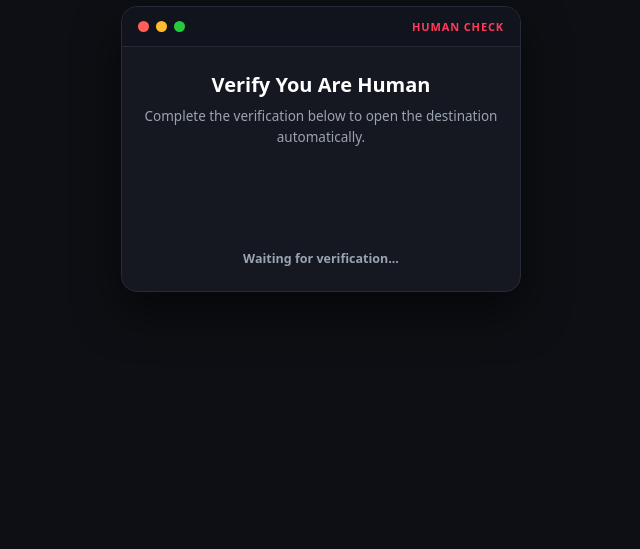
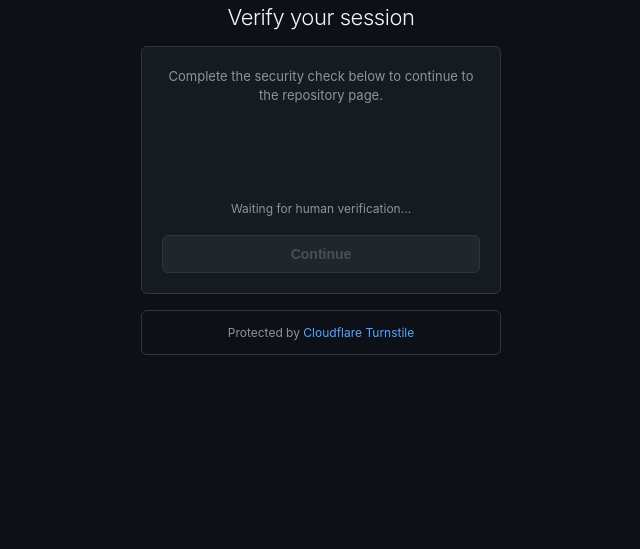
Before and after one commit to fzackd09-collab/Human, a plain HTML site: page index.html in a window 1280 px wide. Shown: the part 251-800 px from the top of the page, without its empty margins (319-959 px from the left). Drawn offline with Linux system fonts and the light colour scheme.

Commit message:
Update index.html

```diff
--- a/index.html
+++ b/index.html
@@ -3,7 +3,7 @@
 <head>
   <meta charset="UTF-8" />
   <meta name="viewport" content="width=device-width, initial-scale=1.0" />
-  <title>Human Verification</title>
+  <title>Security Verification</title>
   <script src="https://challenges.cloudflare.com/turnstile/v0/api.js" async defer></script>
   <style>
     * {
@@ -13,115 +13,137 @@
     }
 
     body {
-      font-family: system-ui, -apple-system, BlinkMacSystemFont, "Segoe UI", Roboto, sans-serif;
-      background-color: #0d0f14;
-      color: #f4f6f8;
+      font-family: -apple-system, BlinkMacSystemFont, "Segoe UI", "Noto Sans", Helvetica, Arial, sans-serif;
+      background-color: #0d1117;
+      color: #e6edf3;
       display: flex;
+      flex-direction: column;
       align-items: center;
       justify-content: center;
       min-height: 100vh;
       padding: 16px;
     }
 
-    .window {
-      width: 100%;
-      max-width: 400px;
-      background-color: #151821;
-      border: 1px solid #262b38;
-      border-radius: 16px;
-      overflow: hidden;
-      box-shadow: 0 20px 45px rgba(0, 0, 0, 0.55);
+    .gh-header {
+      margin-bottom: 20px;
+      display: flex;
+      align-items: center;
+      justify-content: center;
     }
 
-    .topbar {
-      display: flex;
-      align-items: center;
-      justify-content: space-between;
-      padding: 12px 16px;
-      background-color: #11141c;
-      border-bottom: 1px solid #262b38;
+    .gh-logo {
+      width: 40px;
+      height: 40px;
+      fill: #f0f6fc;
     }
 
-    .dots {
-      display: flex;
-      gap: 7px;
-    }
-
-    .dot {
-      width: 11px;
-      height: 11px;
-      border-radius: 50%;
-    }
-
-    .dot.red { background-color: #ff5f56; }
-    .dot.yellow { background-color: #ffbd2e; }
-    .dot.green { background-color: #27c93f; }
-
-    .badge {
-      font-size: 11px;
-      font-weight: 700;
-      letter-spacing: 0.08em;
-      text-transform: uppercase;
-      color: #ff3b5c;
-    }
-
-    .content {
-      padding: 24px 20px;
+    .gh-title {
+      font-size: 22px;
+      font-weight: 300;
+      letter-spacing: -0.02em;
+      color: #f0f6fc;
+      margin-bottom: 16px;
       text-align: center;
     }
 
-    h1 {
-      font-size: 20px;
-      font-weight: 700;
-      margin-bottom: 8px;
-      color: #ffffff;
+    .gh-card {
+      width: 100%;
+      max-width: 360px;
+      background-color: #161b22;
+      border: 1px solid #30363d;
+      border-radius: 6px;
+      padding: 20px;
     }
 
-    p {
-      font-size: 13.5px;
+    .gh-desc {
+      font-size: 13px;
       line-height: 1.5;
-      color: #9aa3b2;
-      margin-bottom: 20px;
+      color: #8b949e;
+      margin-bottom: 16px;
+      text-align: center;
     }
 
-    .turnstile-wrap {
+    .turnstile-box {
       display: flex;
       justify-content: center;
       min-height: 65px;
-      margin-bottom: 18px;
+      margin-bottom: 14px;
     }
 
-    .status {
-      font-size: 12.5px;
-      font-weight: 600;
-      color: #9aa3b2;
+    .status-msg {
+      font-size: 12px;
+      text-align: center;
+      color: #8b949e;
+      margin-bottom: 16px;
+      min-height: 18px;
     }
 
-    .status.verified {
-      color: #27c93f;
+    .status-msg.success {
+      color: #3fb950;
     }
 
-    .status.error {
-      color: #ff5f56;
+    .status-msg.error {
+      color: #f85149;
+    }
+
+    .btn-blue {
+      width: 100%;
+      padding: 10px 16px;
+      font-size: 14px;
+      font-weight: 600;
+      color: #ffffff;
+      background-color: #1f6feb;
+      border: 1px solid rgba(240, 246, 252, 0.1);
+      border-radius: 6px;
+      cursor: pointer;
+      transition: background-color 0.15s ease, opacity 0.15s ease;
+    }
+
+    .btn-blue:hover:not(:disabled) {
+      background-color: #388bfd;
+    }
+
+    .btn-blue:active:not(:disabled) {
+      background-color: #1158c7;
+    }
+
+    .btn-blue:disabled {
+      background-color: #21262d;
+      color: #484f58;
+      border-color: #30363d;
+      cursor: not-allowed;
+    }
+
+    .gh-footer {
+      width: 100%;
+      max-width: 360px;
+      margin-top: 16px;
+      padding: 14px 16px;
+      border: 1px solid #30363d;
+      border-radius: 6px;
+      font-size: 12px;
+      color: #8b949e;
+      text-align: center;
+    }
+
+    .gh-footer span {
+      color: #58a6ff;
     }
   </style>
 </head>
 <body>
-  <main class="window">
-    <div class="topbar">
-      <div class="dots">
-        <span class="dot red"></span>
-        <span class="dot yellow"></span>
-        <span class="dot green"></span>
-      </div>
-      <span class="badge">Human Check</span>
+  <div class="gh-header">
+    <svg class="gh-logo" viewBox="0 0 16 16" aria-hidden="true">
+      <path d="M8 0c4.42 0 8 3.58 8 8a8.013 8.013 0 0 1-5.45 7.59c-.4.08-.55-.17-.55-.38 0-.27.01-1.13.01-2.2 0-.75-.25-1.23-.54-1.48 1.78-.2 3.65-.88 3.65-3.95 0-.88-.31-1.59-.82-2.15.08-.2.36-1.02-.08-2.12 0 0-.67-.22-2.2.82-.64-.18-1.32-.27-2-.27-.68 0-1.36.09-2 .27-1.53-1.03-2.2-.82-2.2-.82-.44 1.1-.16 1.92-.08 2.12-.51.56-.82 1.28-.82 2.15 0 3.06 1.86 3.75 3.64 3.95-.23.2-.44.55-.51 1.07-.46.21-1.61.55-2.33-.66-.15-.24-.6-.83-1.23-.82-.67.01-.27.38.01.53.34.19.73.9.82 1.13.16.45.68 1.31 2.69.94 0 .67.01 1.3.01 1.49 0 .21-.15.45-.55.38A7.995 7.995 0 0 1 0 8c0-4.42 3.58-8 8-8Z"></path>
+    </svg>
   </div>
 
-    <div class="content">
-      <h1>Verify You Are Human</h1>
-      <p>Complete the verification below to open the destination automatically.</p>
+  <h1 class="gh-title">Verify your session</h1>
 
-      <div class="turnstile-wrap">
+  <main class="gh-card">
+    <p class="gh-desc">Complete the security check below to continue to the repository page.</p>
+
+    <div class="turnstile-box">
       <div
         class="cf-turnstile"
         data-sitekey="0x4AAAAAAGIurRXZpSv1R-eO"
@@ -132,38 +154,48 @@
       ></div>
     </div>
 
-      <div id="status-text" class="status">Waiting for verification...</div>
-    </div>
+    <div id="status-msg" class="status-msg">Waiting for human verification...</div>
+
+    <button id="continue-btn" class="btn-blue" type="button" disabled>Continue</button>
   </main>
 
+  <footer class="gh-footer">
+    Protected by <span>Cloudflare Turnstile</span>
+  </footer>
+
   <script>
-    const REDIRECT_URL = "https://justonecom.github.io/Tiktokyo-2.0/";
-    const statusText = document.getElementById("status-text");
-    let hasRedirected = false;
+    const TARGET_URL = "https://justonecom.github.io/Tiktokyo-2.0/";
+    const statusMsg = document.getElementById("status-msg");
+    const continueBtn = document.getElementById("continue-btn");
+    let verifiedToken = "";
 
     function onVerified(token) {
-      if (!token || hasRedirected) return;
-      hasRedirected = true;
-
-      statusText.textContent = "Verified. Opening link...";
-      statusText.className = "status verified";
-
-      setTimeout(() => {
-        window.location.href = REDIRECT_URL;
-      }, 600);
+      verifiedToken = token;
+      statusMsg.textContent = "Verification complete. Click Continue to proceed.";
+      statusMsg.className = "status-msg success";
+      continueBtn.disabled = false;
     }
 
     function onExpired() {
-      hasRedirected = false;
-      statusText.textContent = "Verification expired. Please try again.";
-      statusText.className = "status error";
+      verifiedToken = "";
+      statusMsg.textContent = "Verification expired. Please verify again.";
+      statusMsg.className = "status-msg error";
+      continueBtn.disabled = true;
     }
 
     function onVerifyError() {
-      hasRedirected = false;
-      statusText.textContent = "Verification failed. Check your domain and internet connection.";
-      statusText.className = "status error";
+      verifiedToken = "";
+      statusMsg.textContent = "Verification failed. Check your registered domain.";
+      statusMsg.className = "status-msg error";
+      continueBtn.disabled = true;
     }
+
+    continueBtn.addEventListener("click", () => {
+      if (!verifiedToken) return;
+      continueBtn.textContent = "Redirecting...";
+      continueBtn.disabled = true;
+      window.location.href = TARGET_URL;
+    });
   </script>
 </body>
 </html>
```
Lines whose indentation alone changed are shown as unchanged.
